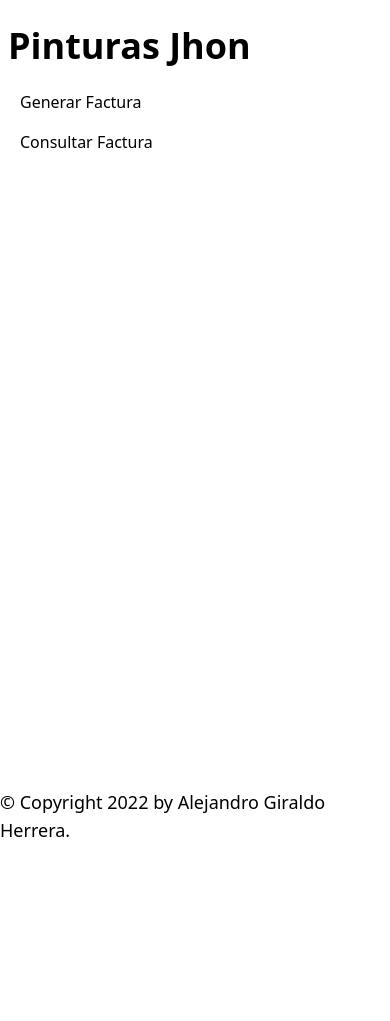
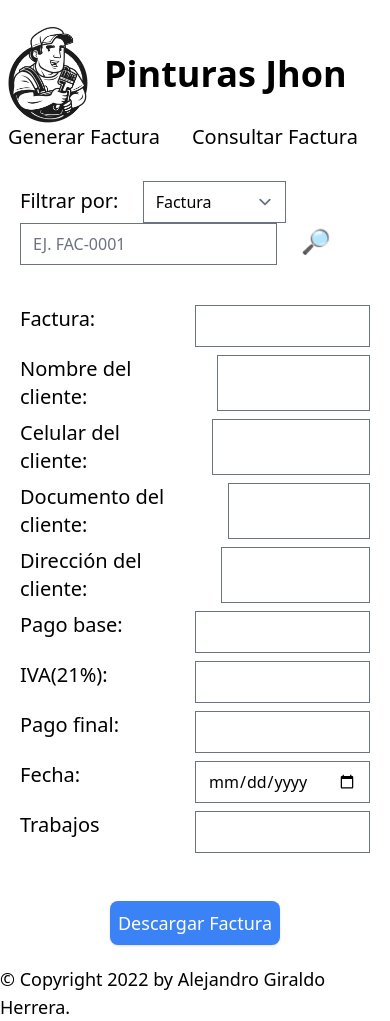
Before and after one commit to xAGH/FacturasJhon, a Flask app: template src/views/templates/query_invoice.html in a window 390 px wide. Before the commit the page ends 837 px from the top, so only its background shows below. Run offline with Flask 2, Linux system fonts and the light colour scheme; the template is opened without the code that fills it, so the values that code supplies are empty.

Commit message:
NEW: Module to query invoices

```diff
--- a/src/routes.py
+++ b/src/routes.py
@@ -1,5 +1,6 @@
-from src.controllers.invoices_controller import InvoicesController
+from src.controllers.invoices_controller import InvoicesController, InvoicesQueryController
 
 routes = {
-    "invoices": "/invoices", "invoices_controller": InvoicesController.as_view("invoices")
+    "invoices": "/invoices/create", "invoices_controller": InvoicesController.as_view("invoices"),
+    "invoice_query": "/invoices/query", "invoice_query_controller": InvoicesQueryController.as_view("invoice_query")
 }
--- a/src/views/static/css/styles.css
+++ b/src/views/static/css/styles.css
@@ -17,11 +17,3 @@
     background-color: #EEEEEE;
     padding: 1.25rem 1.25rem 2.8rem 1.25rem;
 }
-
-input{
-    width: 100%;
-    padding: 0.5rem;
-    border: 1px solid #ccc;
-    border-radius: 5px;
-    margin-bottom: 1rem;
-}
--- /dev/null
+++ b/src/views/static/js/queryInvoice.js
@@ -0,0 +1,83 @@
+function createElementFromSelect(value){
+    let inputs = document.getElementsByClassName('input');
+    for(let i = 0; i < inputs.length; i++){
+        inputs[i].classList.remove('inline-block')
+        inputs[i].classList.add('hidden');
+    }
+
+    switch (value) {
+        case 'invoice_no':
+            document.getElementById('invoice_no').classList.remove('hidden')
+            document.getElementById('invoice_no').classList.add('inline-block');
+            break;
+        case 'client_name':
+            document.getElementById('client_name').classList.remove('hidden')
+            document.getElementById('client_name').classList.add('inline-block');
+            break;
+        case 'client_phone':
+            document.getElementById('client_phone').classList.remove('hidden')
+            document.getElementById('client_phone').classList.add('inline-block');
+            break;
+        case 'client_document':
+            document.getElementById('client_document').classList.remove('hidden')
+            document.getElementById('client_document').classList.add('inline-block');
+            break;
+        case 'client_address':
+            document.getElementById('client_address').classList.remove('hidden')
+            document.getElementById('client_address').classList.add('inline-block');
+            break;
+        case 'date':
+            document.getElementById('date').classList.remove('hidden')
+            document.getElementById('date').classList.add('inline-block');
+            break;
+        default:
+            break;
+    }
+}
+
+function getInvoiceData(){
+    let inputs = document.getElementsByClassName('input');
+    for(let i = 0; i < inputs.length; i++){
+        if(inputs[i].classList.contains('inline-block')){
+            var input = inputs[i];
+        }
+    }
+    switch (input.id) {
+        case 'invoice_no':
+            if (/^FAC-\d{4}$/.test(input.value.toUpperCase())) {
+                sendRequest(input.value.toUpperCase(), 'invoice_no');
+            }
+            else{
+                alert('El numero de factura no es válido.');
+            }
+            break;
+        case 'client_name':
+            break;
+        case 'client_phone':
+            break;
+        case 'client_document':
+            break;
+        case 'client_address':
+            break;
+        case 'date':
+            break;
+        default:
+            break;
+    }
+}
+
+async function sendRequest(value, field){
+    const request = await fetch("/", {
+        method: 'POST',
+        headers: {
+            'Accept': 'application/json',
+            'Content-Type': 'application/json'
+        },
+        body: JSON.stringify({
+            field: concept,
+            value: value
+        })
+    })
+    const response = await request.json();
+    console.log(response);
+}
--- a/src/views/templates/layout.html
+++ b/src/views/templates/layout.html
@@ -13,8 +13,12 @@
       window.onload = () => {
         const elements = document.getElementsByClassName('nav_link');
         for (let i = 0; i < elements.length; i++) {
-          let el = "/" + elements[i].href.split('/')[3];
-          if (el == window.location.pathname) {
+          let el = elements[i].href.split('/').slice(3);
+          let route = ""
+          for (let j = 0; j < el.length; j++) {
+            route += "/" + el[j];
+          }
+          if (route == window.location.pathname) {
             elements[i].classList.add('md:text-blue-700');
           }
         }
@@ -22,19 +26,27 @@
     </script>
     {% endblock %}
 </head>
+{% with messages = get_flashed_messages() %}
+  {% if messages %}
+    {% for message in messages %}
+      <script>alert("{{message}}");</script>
+    {% endfor %}
+  {% endif %}
+{% endwith %}
 <body class="grid min-h-screen grid-rows-layout">
-    <nav class="mt-4 bg-white px-2 sm:px-4 py-2.5 rounded">
+    <nav class="mt-4 bg-white px-2 py-2.5 rounded">
         <div class="container flex flex-wrap justify-between items-center mx-auto">
-          <a href="{{url_for("invoices")}}" class="flex items-center">
-              <span class="text-4xl font-semibold">Pinturas Jhon</span>
-          </a>
-          <div class="w-full md:block md:w-auto">
-            <ul class="flex flex-col mt-4 md:flex-row md:space-x-8 md:mt-0 md:text-xl md:font-medium">
+          <div class="flex gap-4 items-center">
+            <img class="w-20" src="{{url_for('static', filename='assets/Painter.png')}}" alt="Logo">
+            <a href="{{url_for("invoices")}}" class="text-4xl font-semibold">Pinturas Jhon</a>
+          </div>
+          <div class="w-full block w-auto">
+            <ul class="flex flex-row space-x-8 mt-0 text-xl font-medium">
               <li>
-                <a class="block py-2 pr-4 pl-3 rounded md:bg-transparent md:p-0 nav_link" href="{{url_for('invoices')}}">Generar Factura</a>
+                <a class="block rounded bg-transparent nav_link" href="{{url_for('invoices')}}">Generar Factura</a>
               </li>
               <li>
-                <a class="block py-2 pr-4 pl-3 rounded md:bg-transparent md:p-0 nav_link" href="/">Consultar Factura</a>
+                <a class="block rounded bg-transparent nav_link" href="{{url_for('invoice_query')}}">Consultar Factura</a>
             </li>
             </ul>
           </div>
--- a/src/views/templates/query_invoice.html
+++ b/src/views/templates/query_invoice.html
@@ -1,11 +1,80 @@
 {% extends "layout.html" %}
 {% block title %}Generar Factura{% endblock %}
-{% block navbar %}
-<li>
-    <a href="/" class="block py-2 pr-4 pl-3 text-gray-700 border-gray-100 hover:bg-gray-50 md:hover:bg-transparent md:border-0 md:p-0">Generar Factura</a>
-  </li>
-  <li>
-    <a href="/" class="block py-2 pr-4 pl-3 bg-blue-700 rounded md:bg-transparent md:text-blue-700 md:p-0 dark:text-white">Consultar Factura</a>
-  </li>{% endblock %}
+{% block head %}
+    {{ super() }}
+    <script src="{{ url_for('static', filename='js/queryInvoice.js') }}"></script>
+{% endblock %}
 {% block content %}
+<div class="w-full h-full flex flex-col items-center justify-between gap-10 p-5">
+   <div>
+        <label class="text-xl" for="filter">Filtrar por:</label>
+        <select onchange="createElementFromSelect(this.value)" class="ml-5" name="filter" id="filter">
+            <option value="invoice_no">Factura</option>
+            <option value="client_name">Nombre</option>
+            <option value="client_phone">Celular</option>
+            <option value="client_document">Documento</option>
+            <option value="client_address">Dirección</option>
+            <option value="date">Fecha</option>
+        </select>
+        <input id="invoice_no" class="inline-block uppercase input" type="text" required placeholder="EJ. FAC-0001" />
+        <input id="client_name" class="hidden input" type="text" required placeholder="Ej. Juan" />
+        <input id="client_phone" class="hidden input" type="tel" required placeholder="Ej. 613 45 64 75" />
+        <input id="client_document" class="hidden input" type="text" required placeholder="Ej. 23444532D" />
+        <input id="client_address" class="hidden input" type="text" required placeholder="Ej. Calle 23 # 23-55" />
+        <input id="date" class="hidden input" type="date" required max="{{actual_date}}"/>
+        <button class="text-2xl ml-5" onclick="getInvoiceData()">
+            🔎
+        </button>
+    </div>
+
+    <div class="h-full w-full flex justify-center">
+        <div class="flex flex-col gap-2 justify-center text-lg">
+            <div class="flex justify-between">
+                <label class="text-xl" for="invoice_no">Factura:</label>
+                <input type="text" value="{{invoice_no}}" class="ml-10 w-1/2"/>
+            </div>
+            <div class="flex justify-between">
+                <label class="text-xl" for="client_name">Nombre del cliente:</label>
+                <input type="text" value="{{client_name}}" class="ml-10 w-1/2"/>
+            </div>
+            <div class="flex justify-between">
+                <label class="text-xl" for="client_phone">Celular del cliente:</label>
+                <input type="text" value="{{client_phone}}" class="ml-10 w-1/2"/>
+            </div>
+            <div class="flex justify-between">
+                <label class="text-xl" for="client_document">Documento del cliente:</label>
+                <input type="text" value="{{client_document}}" class="ml-10 w-1/2"/>
+            </div>
+            <div class="flex justify-between">
+                <label class="text-xl" for="client_address">Dirección del cliente:</label>
+                <input type="text" value="{{client_address}}" class="ml-10 w-1/2"/>
+            </div>
+            <div class="flex justify-between">
+                <label class="text-xl" for="raw_payment">Pago base:</label>
+                <input type="number" value="{{raw_payment}}" class="ml-10 w-1/2"/>
+            </div>
+            <div class="flex justify-between">
+                <label class="text-xl" for="iva">IVA(21%):</label>
+                <input type="number" value="{{iva}}" class="ml-10 w-1/2"/>
+            </div>
+            <div class="flex justify-between">
+                <label class="text-xl" for="total">Pago final:</label>
+                <input type="number" value="{{total}}" class="ml-10 w-1/2"/>
+            </div>
+            <div class="flex justify-between">
+                <label class="text-xl" for="date">Fecha:</label>
+                <input type="date" value="{{date}}" class="ml-10 w-1/2"/>
+            </div>
+            <div class="flex justify-between">
+                <label class="text-xl" for="works">Trabajos</label>
+                <input type="text" value="{{works}}" class="ml-10 w-1/2"/>
+            </div>
+            <div class="flex justify-evenly mt-10">
+                <button class="bg-blue-500 p-2 rounded-lg text-white shadow hover:shadow-black">Descargar Factura</button>
+            </div>
+        </div>
+    </div>
+
+</div>
+
 {% endblock %}
```
Also changed, not shown: src/app.py (+7 -1 lines), src/controllers/invoices_controller.py (+13 -2 lines), src/services/invoice_service.py (+10 -7 lines), src/views/templates/a.html (deleted, +0 -38 lines), src/views/templates/generate_invoice.html (+5 -6 lines), src/views/templates/invoice_template.html (deleted, +0 -29 lines), src/views/static/js/main.js (line endings or trailing spaces).
